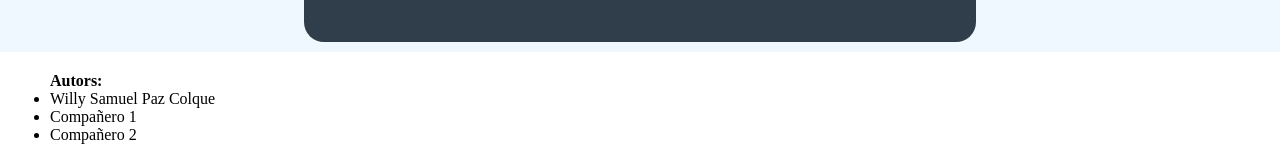
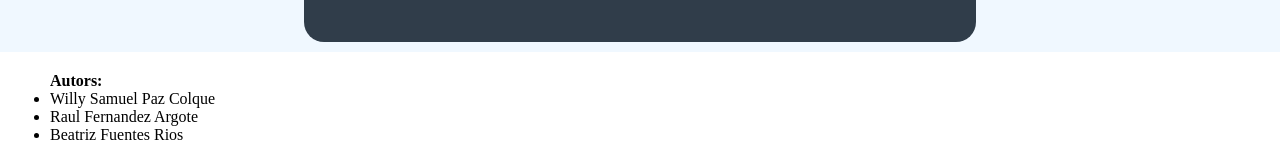
Before and after one commit to willypaz243/PracticaASO, a PHP site: page /todolist.php in a window 1280 px wide. Shown: the part 640-804 px from the top of the page. Run offline with PHP 8.4, Linux system fonts and the light colour scheme; data that the repository does not hold is empty.

Commit message:
last changes

```diff
--- a/todolist.php
+++ b/todolist.php
@@ -151,8 +151,8 @@
     </h4>
     <ul>
       <li>Willy Samuel Paz Colque</li>
-      <li>Compañero 1</li>
-      <li>Compañero 2</li>
+      <li>Raul Fernandez Argote</li>
+      <li>Beatriz Fuentes Rios</li>
     </ul>
   </footer>
 </body>
```
Also changed, not shown: 2 other files.
